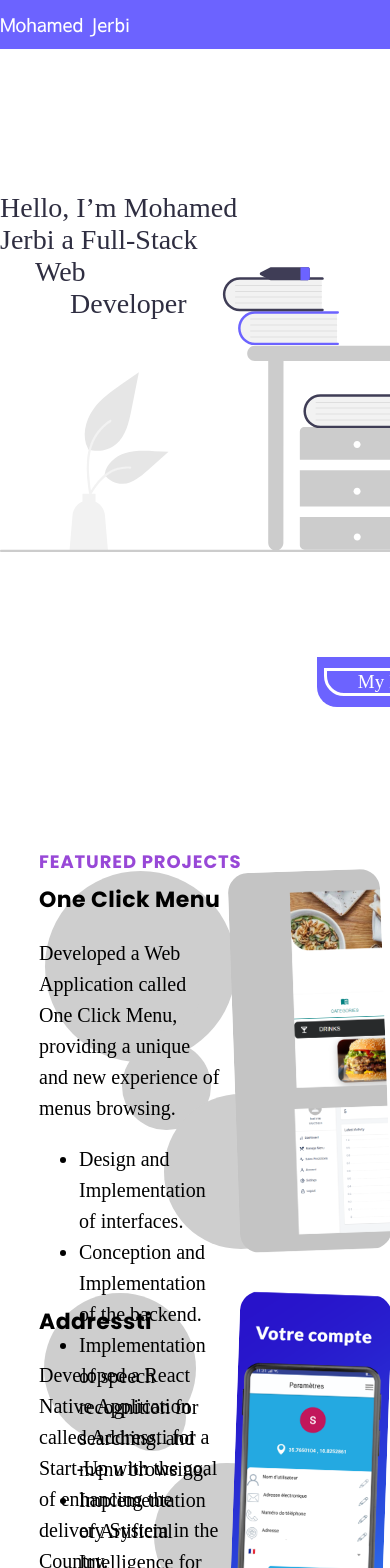
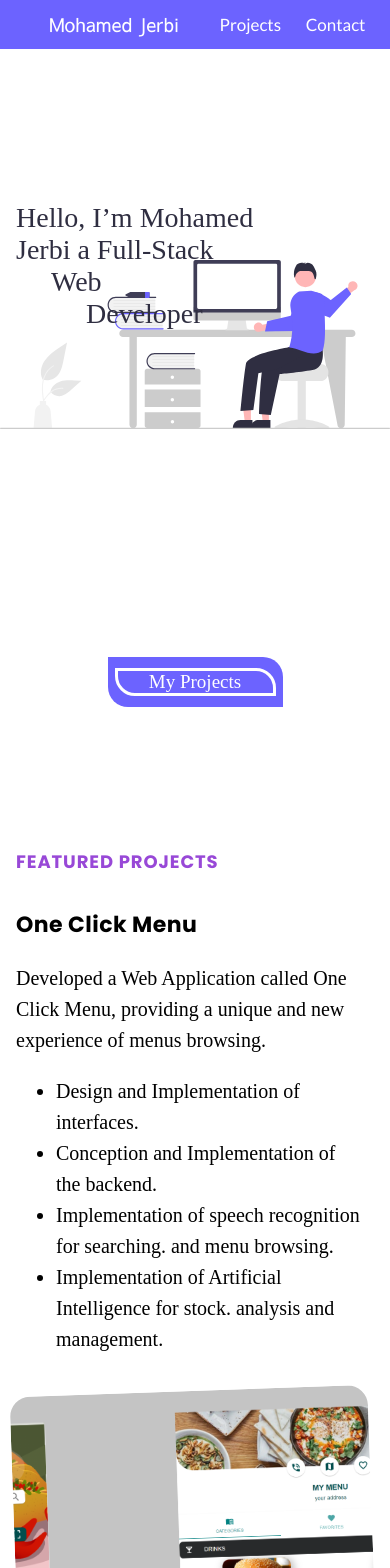
Before and after one commit to MohamedJerbi/portfolio, a React (Create React App) app: page / in a window 390 px wide. Shown: the top 1568 px of the page. Built offline with nearby package versions, Linux system fonts and the light colour scheme; the HTML template or start-up script is replaced by a standard one; a web font is replaced by a local one.

Commit message:
enhanced mobile responsiveness for the welcome screenand projects section

```diff
--- a/src/App.tsx
+++ b/src/App.tsx
@@ -1,20 +1,43 @@
+import { CSSProperties } from "react";
 import Projects from "./pages/Projects";
 import Skills from "./pages/Skills";
 import Contact from "./pages/Contact";
 import palette from "./palette";
+import useWindowDimensions from "./pages/Projects/useWindowDimensions";
 
-const styles = {
+interface StyleHTMLAttributes {
+  container?: CSSProperties;
+  text?: CSSProperties;
+  img?: CSSProperties;
+  btnContainer?: CSSProperties;
+  logo?: CSSProperties;
+  navBackground?: CSSProperties;
+  nav?: CSSProperties;
+}
+
+const generateStyles: (mobile: boolean) => StyleHTMLAttributes = (
+  mobile: boolean
+) => ({
   container: {
     display: "grid",
-    gridTemplateColumns: "auto 808px auto",
+    gridTemplateColumns: mobile ? " auto " : "auto 808px auto",
     gridTemplateRows: "49px",
   },
-  nav: {
-    display: "grid",
-    gridTemplateColumns: "auto 108px 60px",
-    gridTemplateRows: "49px",
-    backgroundColor: palette.background.blue,
-  },
+
+  nav: mobile
+    ? {
+        display: "grid",
+        gridTemplateColumns: "50% auto auto",
+        gridTemplateRows: "49px",
+        paddingLeft: 49,
+        backgroundColor: palette.background.blue,
+      }
+    : {
+        display: "grid",
+        gridTemplateColumns: "auto 108px 60px",
+        gridTemplateRows: "49px",
+        backgroundColor: palette.background.blue,
+      },
   text: {
     fontFamily: "Lato",
     fontSize: 17,
@@ -27,13 +50,17 @@ const styles = {
   },
   logo: { fontFamily: "Sawarabi Gothic", fontSize: 19, lineHeight: 29 },
   navBackground: { backgroundColor: palette.background.blue },
-};
+});
 
 function App() {
+  const { width } = useWindowDimensions();
+  const mobile = width < 850;
+  const styles = generateStyles(mobile);
+
   return (
-    <div style={{ scale: 0.4 }}>
+    <div>
       <div style={styles.container}>
-        <div style={styles.navBackground} />
+        {!mobile && <div style={styles.navBackground} />}
         <div style={styles.nav}>
           <p
             style={{
@@ -50,11 +77,11 @@ function App() {
             Contact
           </a>
         </div>
-        <div style={styles.navBackground} />
+        {!mobile && <div style={styles.navBackground} />}
       </div>
-      <Projects />
+      <Projects mobile={mobile} />
       <Skills />
-      <Contact />
+      <Contact mobile={mobile} />
     </div>
   );
 }
--- a/src/pages/Contact/index.tsx
+++ b/src/pages/Contact/index.tsx
@@ -95,7 +95,7 @@ const styles: StyleHTMLAttributes = {
   btnHover: { border: "2px solid #CCCCCC" },
 };
 
-const Contact: React.FC = () => {
+const Contact: React.FC<{ mobile?: boolean }> = ({ mobile }) => {
   const [name, setName] = useState("");
   const [email, setEmail] = useState("");
   const [subject, setSubject] = useState("");
--- a/src/pages/Projects/ProjectDetails.tsx
+++ b/src/pages/Projects/ProjectDetails.tsx
@@ -12,6 +12,7 @@ interface Props {
   description: string;
   responsabilities: Array<string>;
   image: Image;
+  mobile: boolean;
 }
 
 interface StyleHTMLAttributes {
@@ -21,8 +22,15 @@ interface StyleHTMLAttributes {
   title?: CSSProperties;
 }
 
-const styles: StyleHTMLAttributes = {
-  container: {
+const generateStyles: (mobile: boolean) => StyleHTMLAttributes = (mobile) => ({
+  container: mobile
+    ? {
+        display: "flex",
+        flexDirection: "column",
+        justifyContent: "space-evenly",
+        margin: 16,
+      }
+    : {
         display: "grid",
         gridTemplateColumns: "auto 40vw",
         position: "relative",
@@ -44,12 +52,13 @@ const styles: StyleHTMLAttributes = {
   },
   img: {
     display: "block",
-    width: "39vw",
+    width: mobile ? "100%" : "39vw",
     objectFit: "cover",
     transitionDuration: "300ms",
     transitionTimingFunction: "ease",
+    margin: mobile ? "16px 0" : 0,
   },
-};
+});
 
 const randomNumber: Function = (max: number, min: number) => {
   return Math.random() * (max - min) + min;
@@ -60,9 +69,10 @@ const ProjectDetails: React.FC<Props> = ({
   description,
   responsabilities,
   image,
+  mobile,
 }) => {
-  const { height, width } = useWindowDimensions();
-
+  const { width, height } = useWindowDimensions();
+  const styles = generateStyles(mobile);
   return (
     <div style={styles.container}>
       <div>
@@ -73,6 +83,8 @@ const ProjectDetails: React.FC<Props> = ({
             <li key={key}> {resp}</li>
           ))}
         </ul>
+        {!mobile && (
+          <>
             <CercleShape
               size={randomNumber(100, 200)}
               left={randomNumber(width / 100, width / 50)}
@@ -92,6 +104,8 @@ const ProjectDetails: React.FC<Props> = ({
               top={randomNumber(height / 5, height / 2.5)}
               left={randomNumber(width / 4, width / 1.5)}
             />
+          </>
+        )}
       </div>
       <img
         src={image.imageSrc}
--- a/src/pages/Projects/index.tsx
+++ b/src/pages/Projects/index.tsx
@@ -19,29 +19,33 @@ const projectsTemplateRows: Function = (projectsInfo: Array<Object>) => {
   projectsInfo.map(() => (rows += "50vh "));
   return rows;
 };
-const styles: StyleHTMLAttributes = {
+const generateStyles: (mobile: boolean) => StyleHTMLAttributes = (mobile) => ({
   container: {
     display: "grid",
     placeItems: "center",
     position: "relative",
     margin: "auto",
-    width: 808,
+    width: mobile ? "auto" : "808px",
     height: "calc(100vh - 49px)",
+    flexWrap: "wrap",
   },
   text: {
     position: "absolute",
-    top: "calc(18vh - 37px)",
+    top: mobile ? "20vh" : "calc(18vh - 37px)",
     left: 0,
     width: 292,
     height: 172,
     fontFamily: "Sahitya",
     fontSize: 28,
     color: " #2F2E41",
+    margin: mobile ? "-16px 16px" : 0,
+    zIndex: 1,
   },
   img: {
     position: "absolute",
-    top: "18vh",
+    top: mobile ? "25vh" : "18vh",
     left: 0,
+    width: mobile ? "100vw" : "auto",
   },
   btnContainer: {
     position: "absolute",
@@ -67,26 +71,33 @@ const styles: StyleHTMLAttributes = {
     textDecoration: "none",
     alignSelf: "center",
   },
-  projectsContainer: {
-    display: "grid",
-    gridTemplateColumns: "10vw auto",
-    gridTemplateRows: projectsTemplateRows(projectsInfo),
-  },
+  projectsContainer: mobile
+    ? {
+        display: "flex",
+        flexDirection: "column",
+      }
+    : {
+        display: "grid",
+        gridTemplateColumns: "10vw auto",
+        gridTemplateRows: projectsTemplateRows(projectsInfo),
+      },
   title: {
     fontFamily: "Poppins",
     fontStyle: "normal",
     fontWeight: "bold",
     fontSize: 18,
-    lineHeight: 27,
+    lineHeight: mobile ? 0 : 27,
     display: "flex",
     alignItems: "center",
     letterSpacing: "0.05em",
     textTransform: "uppercase",
     color: "#9848D7",
+    marginLeft: mobile ? 16 : 0,
   },
-};
+});
 
-const Projects: React.FC = () => {
+const Projects: React.FC<{ mobile: boolean }> = ({ mobile }) => {
+  const styles = generateStyles(mobile);
   return (
     <div>
       <div style={styles.container}>
@@ -115,6 +126,7 @@ const Projects: React.FC = () => {
                 description={description}
                 responsabilities={responsabilities}
                 image={image}
+                mobile={mobile}
               />
             </Fragment>
           )
```
Lines whose indentation alone changed are shown as unchanged.
